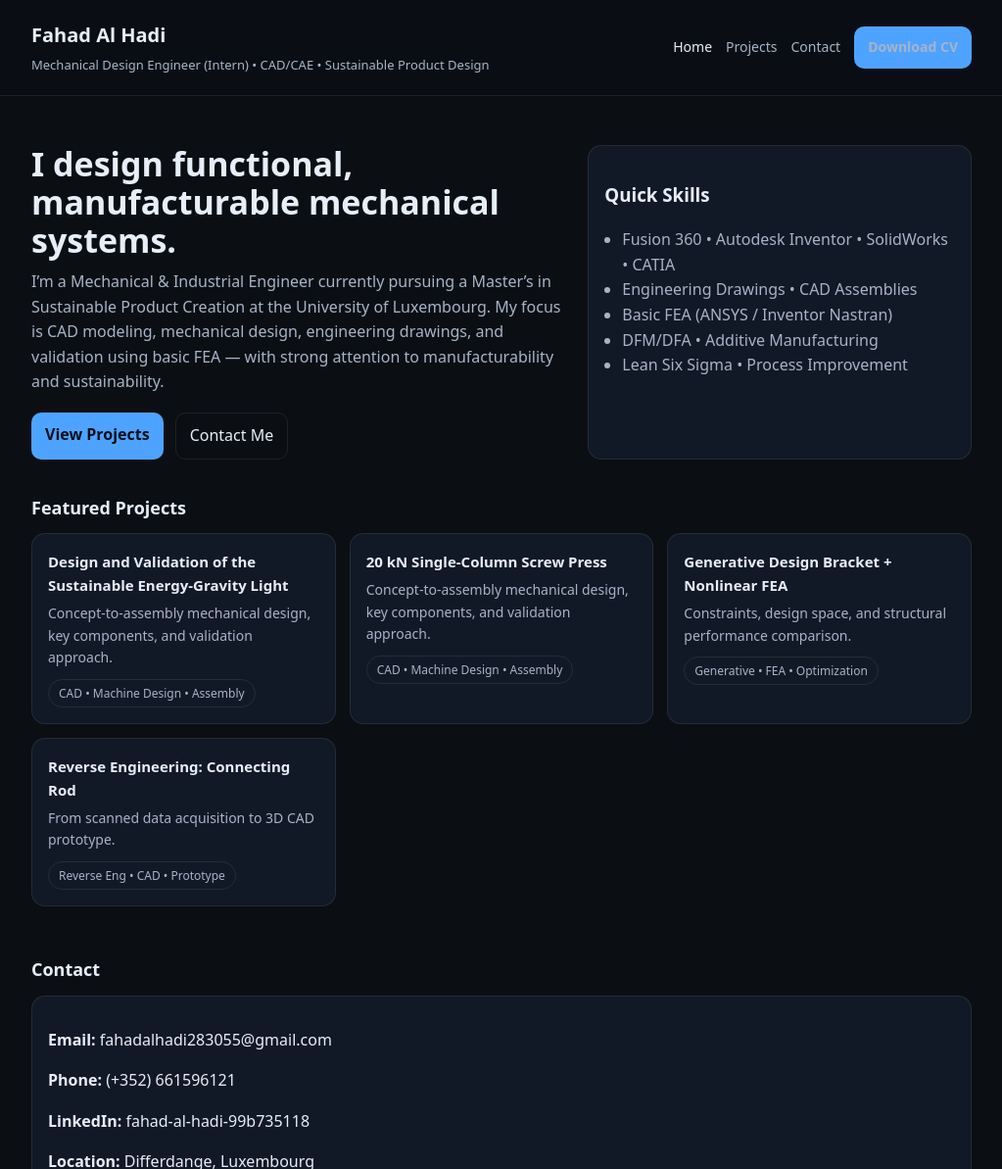
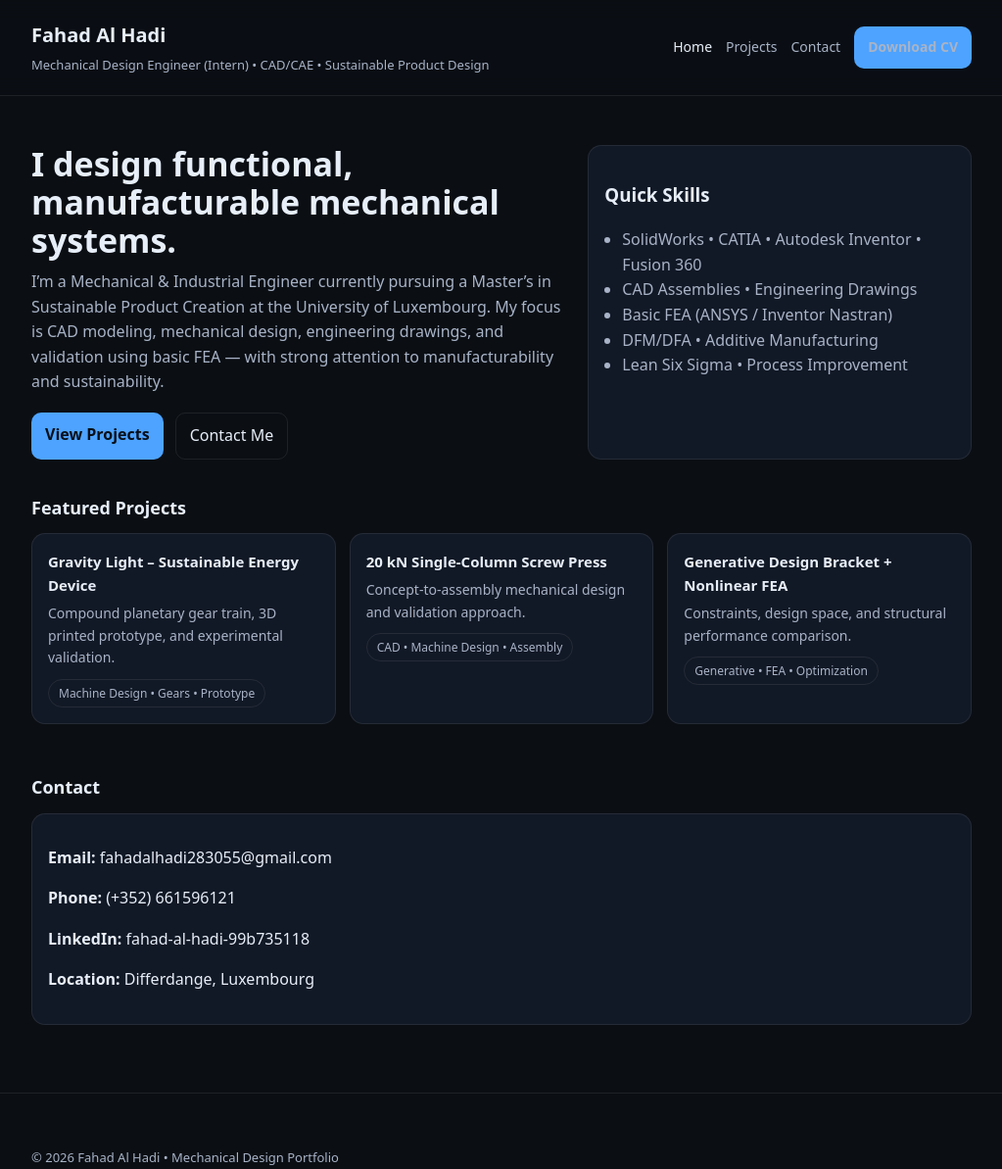
Before and after one commit to fahadalhadi283055/fahadalhadi.github.io, a plain HTML site: page index.html in a window 1280 px wide. Shown: the top 1193 px of the page at 98% size, without its empty margins (128-1151 px from the left). Drawn offline with Linux system fonts and the light colour scheme.

Commit message:
Update index.html

```diff
--- a/index.html
+++ b/index.html
@@ -41,8 +41,8 @@
       <div class="card">
         <h3>Quick Skills</h3>
         <ul class="pill-list">
-          <li>Fusion 360 • Autodesk Inventor • SolidWorks • CATIA </li>
-          <li>Engineering Drawings • CAD Assemblies</li>
+          <li>SolidWorks • CATIA • Autodesk Inventor • Fusion 360</li>
+          <li>CAD Assemblies • Engineering Drawings</li>
           <li>Basic FEA (ANSYS / Inventor Nastran)</li>
           <li>DFM/DFA • Additive Manufacturing</li>
           <li>Lean Six Sigma • Process Improvement</li>
@@ -54,15 +54,15 @@
       <h3>Featured Projects</h3>
 
       <div class="grid">
-        <a class="project-card" href="projects.html#GravityLight">
-          <h4>Design and Validation of the Sustainable Energy-Gravity Light</h4>
-          <p>Concept-to-assembly mechanical design, key components, and validation approach.</p>
-          <span class="tag">CAD • Machine Design • Assembly</span>
+        <a class="project-card" href="projects.html#gravity-light">
+          <h4>Gravity Light – Sustainable Energy Device</h4>
+          <p>Compound planetary gear train, 3D printed prototype, and experimental validation.</p>
+          <span class="tag">Machine Design • Gears • Prototype</span>
         </a>
 
         <a class="project-card" href="projects.html#screw-press">
           <h4>20 kN Single-Column Screw Press</h4>
-          <p>Concept-to-assembly mechanical design, key components, and validation approach.</p>
+          <p>Concept-to-assembly mechanical design and validation approach.</p>
           <span class="tag">CAD • Machine Design • Assembly</span>
         </a>
 
@@ -70,12 +70,6 @@
           <h4>Generative Design Bracket + Nonlinear FEA</h4>
           <p>Constraints, design space, and structural performance comparison.</p>
           <span class="tag">Generative • FEA • Optimization</span>
-        </a>
-
-        <a class="project-card" href="projects.html#reverse-connecting-rod">
-          <h4>Reverse Engineering: Connecting Rod</h4>
-          <p>From scanned data acquisition to 3D CAD prototype.</p>
-          <span class="tag">Reverse Eng • CAD • Prototype</span>
         </a>
       </div>
     </section>
```
